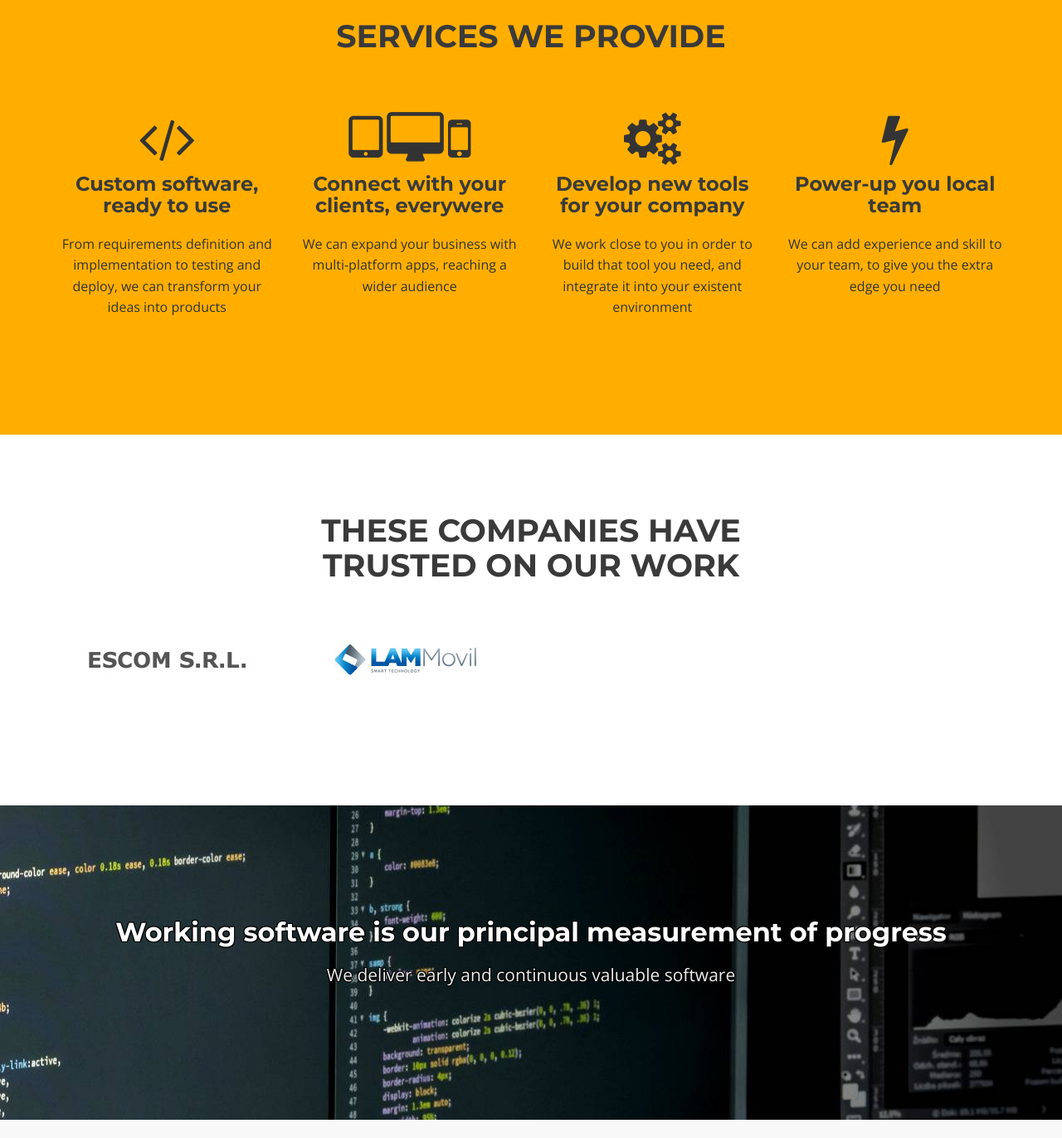
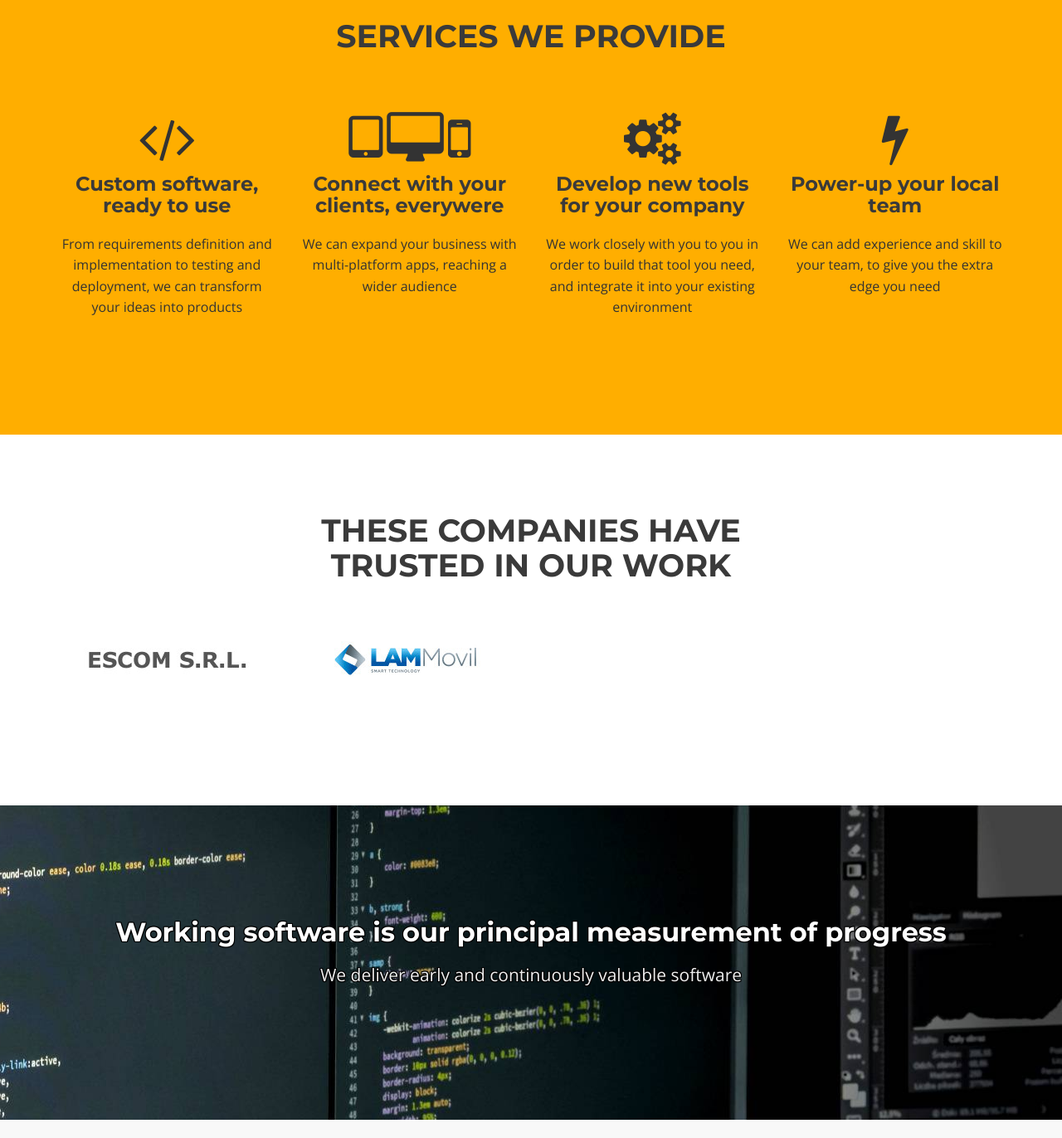
Before and after one commit to codetronicsio/codetronicsio.github.io, a plain HTML site: page index.html in a window 1280 px wide. Shown: the part 1568-2940 px from the top of the page at 83% size. Drawn offline with nearby package versions, Linux system fonts and the light colour scheme.

Commit message:
Typos fixes.

```diff
--- a/index.html
+++ b/index.html
@@ -169,7 +169,7 @@
                             <i class = "fa fa-code fa-4x"></i>
                             <h4>Custom software,
                                 ready to use</h4>
-                            <p>From requirements definition and implementation to testing and deploy,
+                            <p>From requirements definition and implementation to testing and deployment,
                                we can transform your ideas into products</p>
                         </div>
                     </div>
@@ -185,14 +185,15 @@
                             <i class = "fa fa-gears fa-4x"></i>
                             <h4>Develop new tools
                                 for your company</h4>
-                            <p>We work close to you in order to build that tool you need, and integrate it into your
-                               existent environment</p>
+                            <p>We work closely with you to you in order to build that tool you need, and integrate it
+                               into your
+                               existing environment</p>
                         </div>
                     </div>
                     <div class = "col-xs-offset-1 col-xs-10 col-sm-offset-0 col-sm-3 col-md-offset-0 col-md-3 col-lg-offset-0 col-lg-3">
                         <div class = "service-box">
                             <i class = "fa fa-bolt fa-4x"></i>
-                            <h4>Power-up you local team</h4>
+                            <h4>Power-up your local team</h4>
                             <p>We can add experience and skill to your team, to give you the extra edge you need</p>
                         </div>
                     </div>
@@ -206,7 +207,7 @@
                 <div class = "row">
                     <div class = "col-md-offset-2 col-md-8">
                         <div class = "section-heading">
-                            <h2>These companies have trusted on our work</h2>
+                            <h2>These companies have trusted in our work</h2>
                         </div>
                     </div>
                 </div>
@@ -241,7 +242,7 @@
                     <div class = "col-md-12">
                         <div class = "color-light">
                             <h2>Working software is our principal measurement of progress</h2>
-                            <p class = "lead">We deliver early and continuous valuable software</p>
+                            <p class = "lead">We deliver early and continuously valuable software</p>
                         </div>
                     </div>
                 </div>
@@ -287,7 +288,7 @@
                                         involved in projects involving technology, both hardware and software,
                                         and choose the path that he did.
                                         His latest projects have involved full stack development of web applications for
-                                      real time data processing.
+                                        real-time data processing.
                                     </p>
                                     <p>
                                         In his free time, he enjoys practicing and teaching
@@ -317,7 +318,8 @@
                                 </div>
                                 <div class = "description">
                                     <p>
-                                      Santiago discovered programming while making small computer games with some of his
+                                        Santiago discovered programming while making small computer games with some of
+                                        his
                                         high-school friends. He graduated from the National University of Cordoba,
                                         with a CS mayor degree, specializing on IA research.
                                         He started working on local start-ups as Game Designer and C++ Developer,
@@ -384,7 +386,7 @@
                                         Electronics Engineer with more than 8 years of experience in software
                                         development as full-stack developer and scrum master.
                                         Alejandro is an enthusiastic, empathic and motivational team
-                                        leader, who enjoys organize projects to deliver outstanding outputs on time.
+                                        leader, who enjoys organizing projects to deliver outstanding outputs on time.
                                         His greatest satisfaction is to make things happen.
                                     </p>
                                 </div>
@@ -404,7 +406,7 @@
                     <div class = "col-md-offset-2 col-md-8">
                         <div class = "section-heading">
                             <h2>Contact us</h2>
-                            <p>Contact via form below and we will be get in touch with you within 24 hours. </p>
+                            <p>Contact us using the form below and we will get in touch within 24 hours.</p>
                         </div>
                     </div>
                 </div>
```
Lines whose indentation alone changed are shown as unchanged.
